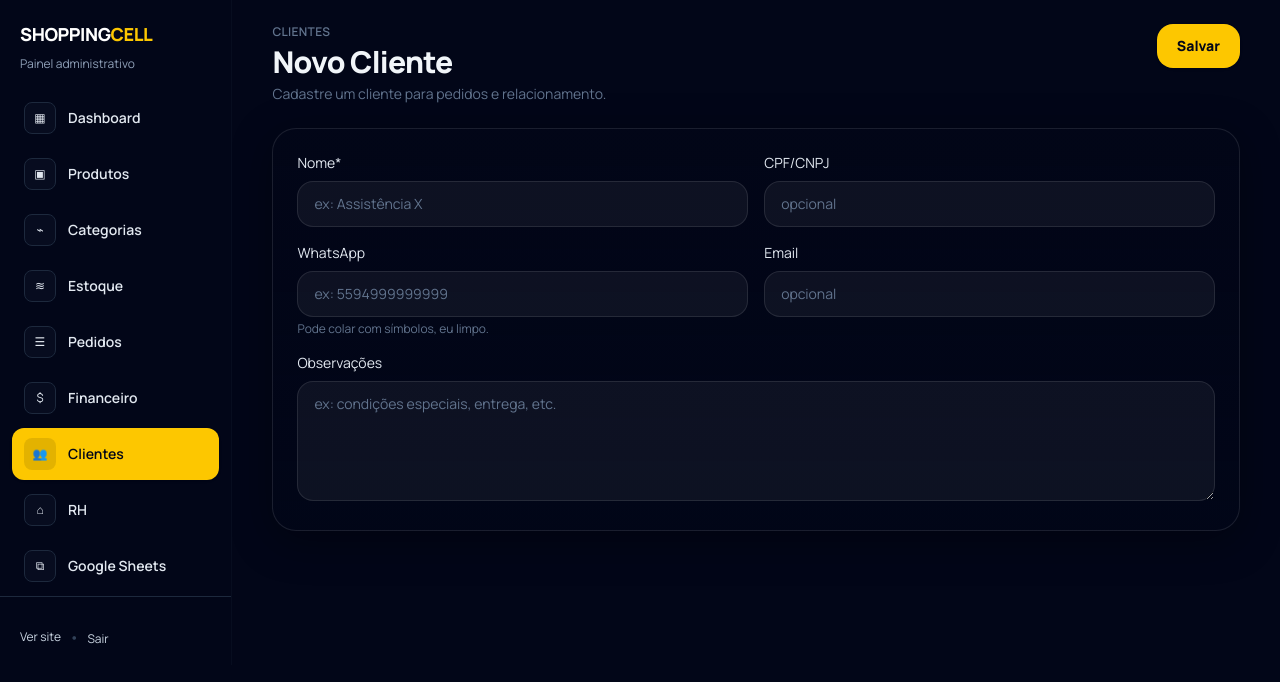
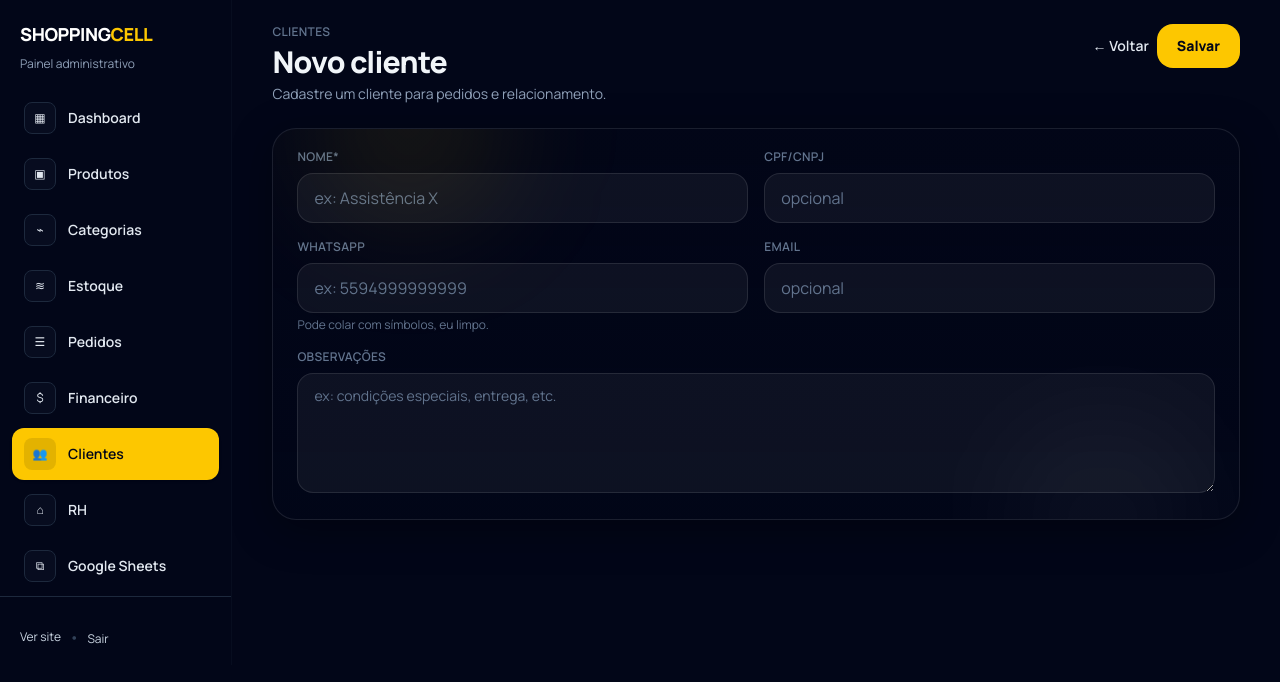
Before and after one commit to shoppingcell/SistemaShoppingcell, a Next.js app in the folder shoppingcell/: page /admin/clientes/novo in a window 1280 px wide. Shown: the top 682 px of the page. Built offline with nearby package versions, Linux system fonts and the light colour scheme; no server answers.

Commit message:
Customers: premium UI + search/filter + WhatsApp quick action

```diff
--- a/shoppingcell/src/app/admin/clientes/[id]/page.tsx
+++ b/shoppingcell/src/app/admin/clientes/[id]/page.tsx
@@ -1,8 +1,14 @@
 'use client';
 
+import Link from 'next/link';
 import { useParams, useRouter } from 'next/navigation';
-import { useEffect, useState } from 'react';
+import { useEffect, useMemo, useState } from 'react';
 import { supabaseBrowser as supabase } from '@/lib/supabaseBrowser';
+import { PageHeader } from '@/app/admin/_components/ui/PageHeader';
+import { Panel } from '@/app/admin/_components/ui/Panel';
+import { Button } from '@/app/admin/_components/ui/Button';
+import { Input } from '@/app/admin/_components/ui/Input';
+import { buildWhatsAppUrl } from '@/app/admin/pedidos/WhatsApp';
 
 function onlyDigits(s: string) {
   return (s || '').replace(/\D/g, '');
@@ -63,84 +69,107 @@ export default function ClienteDetailPage() {
     router.refresh();
   }
 
-  if (loading) return <div className="text-slate-600">Carregando…</div>;
-  if (error) return <div className="text-red-600">Erro: {error}</div>;
+  const wa = useMemo(() => {
+    if (!c?.phone) return null;
+    return buildWhatsAppUrl(String(c.phone), `Olá ${String(c.name || '').trim()}!`);
+  }, [c?.name, c?.phone]);
+
+  if (loading) return <div className="text-slate-300">Carregando…</div>;
+  if (error) return <div className="text-red-200">Erro: {error}</div>;
 
   return (
     <div className="grid gap-6">
-      <div className="flex flex-col justify-between gap-3 md:flex-row md:items-start">
+      <PageHeader
+        kicker="Clientes"
+        title={c?.name || 'Cliente'}
+        subtitle="Editar dados do cliente."
+        actions={
+          <div className="flex items-center gap-2">
+            <Link href="/admin/clientes" className="text-sm font-semibold text-slate-200 hover:text-white">
+              ← Voltar
+            </Link>
+            {wa && (
+              <a
+                href={wa}
+                target="_blank"
+                rel="noreferrer"
+                className="rounded-2xl bg-green-600 px-5 py-3 text-sm font-extrabold text-white hover:bg-green-500"
+              >
+                WhatsApp
+              </a>
+            )}
+            <Button onClick={save}>Salvar</Button>
+          </div>
+        }
+      />
+
+      <div className="grid gap-4 lg:grid-cols-3">
+        <Panel className="lg:col-span-2">
+          <div className="px-6 py-5">
+            <div className="grid gap-4 md:grid-cols-2">
               <div>
-          <div className="text-xs font-semibold uppercase tracking-wide text-slate-500">Clientes</div>
-          <h1 className="mt-1 text-3xl font-extrabold tracking-tight">{c?.name}</h1>
-          <p className="mt-1 text-sm text-slate-500">Editar dados do cliente.</p>
-        </div>
-
-        <div className="flex gap-3">
-          <button
-            onClick={save}
-            className="rounded-2xl bg-yellow-400 px-5 py-3 text-sm font-extrabold text-slate-950 shadow-sm hover:bg-yellow-300"
-          >
-            Salvar
-          </button>
-          <button
-            onClick={() => {
-              router.push('/admin/clientes');
-              router.refresh();
-            }}
-            className="rounded-2xl border border-slate-200 bg-white px-5 py-3 text-sm font-semibold text-slate-900 shadow-sm hover:bg-slate-50"
-          >
-            Voltar
-          </button>
+                <div className="text-xs font-semibold uppercase tracking-wide text-slate-500">Nome*</div>
+                <div className="mt-2">
+                  <Input
+                    value={c?.name ?? ''}
+                    onChange={(e) => setC((v: any) => ({ ...v, name: e.target.value }))}
+                  />
                 </div>
               </div>
 
-      <div className="rounded-3xl border border-white/10 bg-gradient-to-b from-slate-950 to-slate-950/60 p-6 shadow-[0_10px_40px_rgba(0,0,0,0.35)]">
-        <div className="grid gap-4 md:grid-cols-2">
-          <label className="text-sm text-slate-200">
-            Nome*
-            <input
-              className="mt-2 w-full rounded-2xl border border-white/10 bg-white/5 px-4 py-3 text-slate-100 placeholder:text-slate-500"
-              value={c?.name ?? ''}
-              onChange={(e) => setC((v: any) => ({ ...v, name: e.target.value }))}
-            />
-          </label>
-
-          <label className="text-sm text-slate-200">
-            CPF/CNPJ
-            <input
-              className="mt-2 w-full rounded-2xl border border-white/10 bg-white/5 px-4 py-3 text-slate-100 placeholder:text-slate-500"
+              <div>
+                <div className="text-xs font-semibold uppercase tracking-wide text-slate-500">CPF/CNPJ</div>
+                <div className="mt-2">
+                  <Input
                     value={c?.document ?? ''}
                     onChange={(e) => setC((v: any) => ({ ...v, document: e.target.value }))}
                   />
-          </label>
+                </div>
+              </div>
 
-          <label className="text-sm text-slate-200">
-            WhatsApp
-            <input
-              className="mt-2 w-full rounded-2xl border border-white/10 bg-white/5 px-4 py-3 text-slate-100 placeholder:text-slate-500"
+              <div>
+                <div className="text-xs font-semibold uppercase tracking-wide text-slate-500">WhatsApp</div>
+                <div className="mt-2">
+                  <Input
                     value={c?.phone ?? ''}
                     onChange={(e) => setC((v: any) => ({ ...v, phone: e.target.value }))}
                   />
-          </label>
+                </div>
+              </div>
 
-          <label className="text-sm text-slate-200">
-            Email
-            <input
-              className="mt-2 w-full rounded-2xl border border-white/10 bg-white/5 px-4 py-3 text-slate-100 placeholder:text-slate-500"
+              <div>
+                <div className="text-xs font-semibold uppercase tracking-wide text-slate-500">Email</div>
+                <div className="mt-2">
+                  <Input
                     value={c?.email ?? ''}
                     onChange={(e) => setC((v: any) => ({ ...v, email: e.target.value }))}
                   />
-          </label>
+                </div>
+              </div>
 
-          <label className="text-sm text-slate-200 md:col-span-2">
+              <div className="md:col-span-2">
+                <div className="text-xs font-semibold uppercase tracking-wide text-slate-500">
                   Observações
+                </div>
+                <div className="mt-2">
                   <textarea
-              className="mt-2 min-h-[120px] w-full rounded-2xl border border-white/10 bg-white/5 px-4 py-3 text-slate-100 placeholder:text-slate-500"
+                    className="min-h-[120px] w-full rounded-2xl border border-white/10 bg-white/5 px-4 py-3 text-sm text-slate-100 placeholder:text-slate-500 focus:outline-none focus:ring-2 focus:ring-yellow-400/40"
                     value={c?.notes ?? ''}
                     onChange={(e) => setC((v: any) => ({ ...v, notes: e.target.value }))}
                   />
-          </label>
+                </div>
+              </div>
+            </div>
 
+            {error && <div className="mt-4 text-sm text-red-200">Erro: {error}</div>}
+          </div>
+        </Panel>
+
+        <Panel>
+          <div className="border-b border-white/10 px-6 py-5">
+            <div className="text-sm font-semibold text-slate-200">Status</div>
+          </div>
+          <div className="px-6 py-5">
             <label className="flex items-center gap-3 text-sm text-slate-200">
               <input
                 type="checkbox"
@@ -149,9 +178,11 @@ export default function ClienteDetailPage() {
               />
               Cliente ativo
             </label>
+            <div className="mt-4 text-xs text-slate-500">
+              Desative para manter no histórico sem aparecer nas seleções.
             </div>
-
-        {error && <div className="mt-4 text-sm text-red-200">Erro: {error}</div>}
+          </div>
+        </Panel>
       </div>
     </div>
   );
--- a/shoppingcell/src/app/admin/clientes/novo/page.tsx
+++ b/shoppingcell/src/app/admin/clientes/novo/page.tsx
@@ -1,8 +1,13 @@
 'use client';
 
+import Link from 'next/link';
 import { useRouter } from 'next/navigation';
 import { useState } from 'react';
 import { supabaseBrowser as supabase } from '@/lib/supabaseBrowser';
+import { PageHeader } from '@/app/admin/_components/ui/PageHeader';
+import { Panel } from '@/app/admin/_components/ui/Panel';
+import { Button } from '@/app/admin/_components/ui/Button';
+import { Input } from '@/app/admin/_components/ui/Input';
 
 function onlyDigits(s: string) {
   return (s || '').replace(/\D/g, '');
@@ -53,78 +58,82 @@ export default function NovoClientePage() {
 
   return (
     <div className="grid gap-6">
-      <div className="flex flex-col justify-between gap-3 md:flex-row md:items-start">
+      <PageHeader
+        kicker="Clientes"
+        title="Novo cliente"
+        subtitle="Cadastre um cliente para pedidos e relacionamento."
+        actions={
+          <div className="flex items-center gap-2">
+            <Link href="/admin/clientes" className="text-sm font-semibold text-slate-200 hover:text-white">
+              ← Voltar
+            </Link>
+            <Button onClick={save} disabled={saving}>
+              Salvar
+            </Button>
+          </div>
+        }
+      />
+
+      <Panel>
+        <div className="px-6 py-5">
+          <div className="grid gap-4 md:grid-cols-2">
             <div>
-          <div className="text-xs font-semibold uppercase tracking-wide text-slate-500">Clientes</div>
-          <h1 className="mt-1 text-3xl font-extrabold tracking-tight">Novo Cliente</h1>
-          <p className="mt-1 text-sm text-slate-500">Cadastre um cliente para pedidos e relacionamento.</p>
-        </div>
-
-        <button
-          onClick={save}
-          disabled={saving}
-          className="rounded-2xl bg-yellow-400 px-5 py-3 text-sm font-extrabold text-slate-950 shadow-sm hover:bg-yellow-300 disabled:opacity-60"
-        >
-          Salvar
-        </button>
-      </div>
-
-      <div className="rounded-3xl border border-white/10 bg-gradient-to-b from-slate-950 to-slate-950/60 p-6 shadow-[0_10px_40px_rgba(0,0,0,0.35)]">
-        <div className="grid gap-4 md:grid-cols-2">
-          <label className="text-sm text-slate-200">
-            Nome*
-            <input
-              className="mt-2 w-full rounded-2xl border border-white/10 bg-white/5 px-4 py-3 text-slate-100 placeholder:text-slate-500"
+              <div className="text-xs font-semibold uppercase tracking-wide text-slate-500">Nome*</div>
+              <div className="mt-2">
+                <Input
                   value={name}
                   onChange={(e) => setName(e.target.value)}
                   placeholder="ex: Assistência X"
                 />
-          </label>
+              </div>
+            </div>
 
-          <label className="text-sm text-slate-200">
-            CPF/CNPJ
-            <input
-              className="mt-2 w-full rounded-2xl border border-white/10 bg-white/5 px-4 py-3 text-slate-100 placeholder:text-slate-500"
+            <div>
+              <div className="text-xs font-semibold uppercase tracking-wide text-slate-500">CPF/CNPJ</div>
+              <div className="mt-2">
+                <Input
                   value={document}
                   onChange={(e) => setDocument(e.target.value)}
                   placeholder="opcional"
                 />
-          </label>
+              </div>
+            </div>
 
-          <label className="text-sm text-slate-200">
-            WhatsApp
-            <input
-              className="mt-2 w-full rounded-2xl border border-white/10 bg-white/5 px-4 py-3 text-slate-100 placeholder:text-slate-500"
+            <div>
+              <div className="text-xs font-semibold uppercase tracking-wide text-slate-500">WhatsApp</div>
+              <div className="mt-2">
+                <Input
                   value={phone}
                   onChange={(e) => setPhone(e.target.value)}
                   placeholder="ex: 5594999999999"
                 />
+              </div>
               <div className="mt-1 text-xs text-slate-500">Pode colar com símbolos, eu limpo.</div>
-          </label>
+            </div>
 
-          <label className="text-sm text-slate-200">
-            Email
-            <input
-              className="mt-2 w-full rounded-2xl border border-white/10 bg-white/5 px-4 py-3 text-slate-100 placeholder:text-slate-500"
-              value={email}
-              onChange={(e) => setEmail(e.target.value)}
-              placeholder="opcional"
-            />
-          </label>
+            <div>
+              <div className="text-xs font-semibold uppercase tracking-wide text-slate-500">Email</div>
+              <div className="mt-2">
+                <Input value={email} onChange={(e) => setEmail(e.target.value)} placeholder="opcional" />
+              </div>
+            </div>
 
-          <label className="text-sm text-slate-200 md:col-span-2">
-            Observações
+            <div className="md:col-span-2">
+              <div className="text-xs font-semibold uppercase tracking-wide text-slate-500">Observações</div>
+              <div className="mt-2">
                 <textarea
-              className="mt-2 min-h-[120px] w-full rounded-2xl border border-white/10 bg-white/5 px-4 py-3 text-slate-100 placeholder:text-slate-500"
+                  className="min-h-[120px] w-full rounded-2xl border border-white/10 bg-white/5 px-4 py-3 text-sm text-slate-100 placeholder:text-slate-500 focus:outline-none focus:ring-2 focus:ring-yellow-400/40"
                   value={notes}
                   onChange={(e) => setNotes(e.target.value)}
                   placeholder="ex: condições especiais, entrega, etc."
                 />
-          </label>
+              </div>
+            </div>
           </div>
 
           {error && <div className="mt-4 text-sm text-red-200">Erro: {error}</div>}
         </div>
+      </Panel>
     </div>
   );
 }
--- a/shoppingcell/src/app/admin/clientes/page.tsx
+++ b/shoppingcell/src/app/admin/clientes/page.tsx
@@ -1,52 +1,90 @@
 import Link from 'next/link';
 import { createSupabaseServerClient } from '@/lib/supabaseServer';
+import { PageHeader } from '@/app/admin/_components/ui/PageHeader';
+import { Panel } from '@/app/admin/_components/ui/Panel';
+import { buildWhatsAppUrl } from '@/app/admin/pedidos/WhatsApp';
 
 export const dynamic = 'force-dynamic';
 
-export default async function ClientesPage() {
+export default async function ClientesPage({
+  searchParams,
+}: {
+  searchParams?: Promise<{ q?: string; status?: 'all' | 'active' | 'inactive' }>;
+}) {
   const supabase = await createSupabaseServerClient();
 
-  const { data: customers, error } = await supabase
+  const sp = (await searchParams) ?? {};
+  const q = (sp.q ?? '').trim();
+  const status = sp.status ?? 'all';
+
+  let query = supabase
     .from('customers')
     .select('id,name,document,phone,email,active,created_at')
     .order('created_at', { ascending: false })
     .limit(200);
 
+  if (q) {
+    query = query.or(`name.ilike.%${q}%,phone.ilike.%${q}%,document.ilike.%${q}%,email.ilike.%${q}%`);
+  }
+
+  if (status === 'active') query = query.eq('active', true);
+  if (status === 'inactive') query = query.eq('active', false);
+
+  const { data: customers, error } = await query;
+
   return (
     <div className="grid gap-6">
-      <div className="flex flex-col justify-between gap-3 md:flex-row md:items-start">
-        <div>
-          <div className="text-xs font-semibold uppercase tracking-wide text-slate-500">Clientes</div>
-          <h1 className="mt-1 text-3xl font-extrabold tracking-tight">Customers</h1>
-          <p className="mt-1 text-sm text-slate-500">Gestão de clientes (atacado e relacionamento).</p>
-        </div>
-
+      <PageHeader
+        kicker="Clientes"
+        title="Clientes"
+        subtitle="Gestão de clientes (atacado e relacionamento)."
+        actions={
           <Link
             href="/admin/clientes/novo"
-          className="inline-flex items-center gap-2 rounded-2xl bg-yellow-400 px-5 py-3 text-sm font-extrabold text-slate-950 shadow-sm hover:bg-yellow-300"
+            className="inline-flex items-center gap-2 rounded-2xl bg-yellow-400 px-5 py-3 text-sm font-extrabold text-slate-950 hover:bg-yellow-300"
           >
             + Novo Cliente
           </Link>
+        }
+      />
+
+      <Panel>
+        <div className="border-b border-white/10 px-6 py-5">
+          <div className="flex flex-col gap-3 md:flex-row md:items-end md:justify-between">
+            <div>
+              <div className="text-sm font-semibold text-slate-200">Lista de clientes</div>
+              <div className="mt-1 text-xs text-slate-400">{(customers ?? []).length} exibidos</div>
+            </div>
+
+            <form className="flex flex-col gap-2 sm:flex-row" action="/admin/clientes" method="get">
+              <input
+                name="q"
+                defaultValue={q}
+                placeholder="Buscar por nome, WhatsApp, documento ou email…"
+                className="w-full min-w-[260px] rounded-2xl border border-white/10 bg-white/5 px-4 py-3 text-sm text-slate-100 placeholder:text-slate-500 focus:outline-none focus:ring-2 focus:ring-yellow-400/40"
+              />
+              <select
+                name="status"
+                defaultValue={status}
+                className="w-full rounded-2xl border border-white/10 bg-white/5 px-4 py-3 text-sm text-slate-100 focus:outline-none focus:ring-2 focus:ring-yellow-400/40 sm:w-[180px]"
+              >
+                <option value="all">Todos</option>
+                <option value="active">Ativos</option>
+                <option value="inactive">Inativos</option>
+              </select>
+              <button className="rounded-2xl bg-white/10 px-5 py-3 text-sm font-semibold text-slate-100 hover:bg-white/15">
+                Filtrar
+              </button>
+            </form>
+          </div>
         </div>
 
         {error ? (
-        <div className="rounded-3xl border border-red-200 bg-red-50 p-5 text-sm text-red-700">
+          <div className="rounded-3xl border border-red-500/20 bg-red-500/10 p-5 text-sm text-red-200">
             <div className="font-semibold">Erro ao carregar clientes</div>
-          <div className="mt-1 opacity-90">{error.message}</div>
-          <div className="mt-3 text-xs opacity-80">
-            Rode o SQL: <code>supabase/admin_patch_customers.sql</code>
+            <div className="mt-2 opacity-90">{error.message}</div>
           </div>
-        </div>
-      ) : (
-        <div className="rounded-3xl border border-white/10 bg-gradient-to-b from-slate-950 to-slate-950/60 shadow-[0_10px_40px_rgba(0,0,0,0.35)]">
-          <div className="border-b border-white/10 px-6 py-5">
-            <div className="flex items-center justify-between">
-              <div className="text-sm font-semibold text-slate-200">Clientes</div>
-              <div className="text-xs text-slate-400">{(customers ?? []).length} cadastrados</div>
-            </div>
-          </div>
-
-          {(customers ?? []).length === 0 ? (
+        ) : (customers ?? []).length === 0 ? (
           <div className="grid place-items-center px-6 py-16 text-center">
             <div className="text-sm text-slate-400">Nenhum cliente encontrado</div>
             <Link
@@ -70,7 +108,9 @@ export default async function ClientesPage() {
                 </tr>
               </thead>
               <tbody>
-                  {(customers ?? []).map((c: any) => (
+                {(customers ?? []).map((c: any) => {
+                  const wa = c.phone ? buildWhatsAppUrl(c.phone, `Olá ${c.name}!`) : null;
+                  return (
                     <tr key={c.id} className="border-b border-white/5 hover:bg-white/5">
                       <td className="px-6 py-4 font-semibold text-slate-100">{c.name}</td>
                       <td className="px-6 py-4 text-slate-300">{c.document ?? '—'}</td>
@@ -87,21 +127,33 @@ export default async function ClientesPage() {
                         </span>
                       </td>
                       <td className="px-6 py-4">
+                        <div className="flex flex-wrap items-center gap-3">
                           <Link
                             href={`/admin/clientes/${c.id}`}
                             className="font-semibold text-yellow-300 hover:text-yellow-200"
                           >
                             Abrir
                           </Link>
+                          {wa && (
+                            <a
+                              href={wa}
+                              target="_blank"
+                              rel="noreferrer"
+                              className="text-xs font-semibold text-slate-300 hover:text-white"
+                            >
+                              WhatsApp
+                            </a>
+                          )}
+                        </div>
                       </td>
                     </tr>
-                  ))}
+                  );
+                })}
               </tbody>
             </table>
           </div>
         )}
-        </div>
-      )}
+      </Panel>
     </div>
   );
 }
```
Lines whose indentation alone changed are shown as unchanged.
